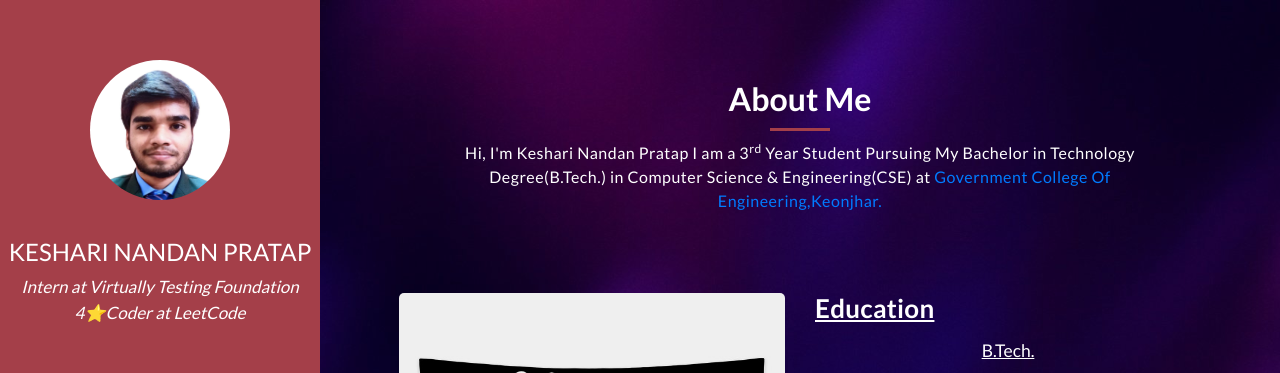
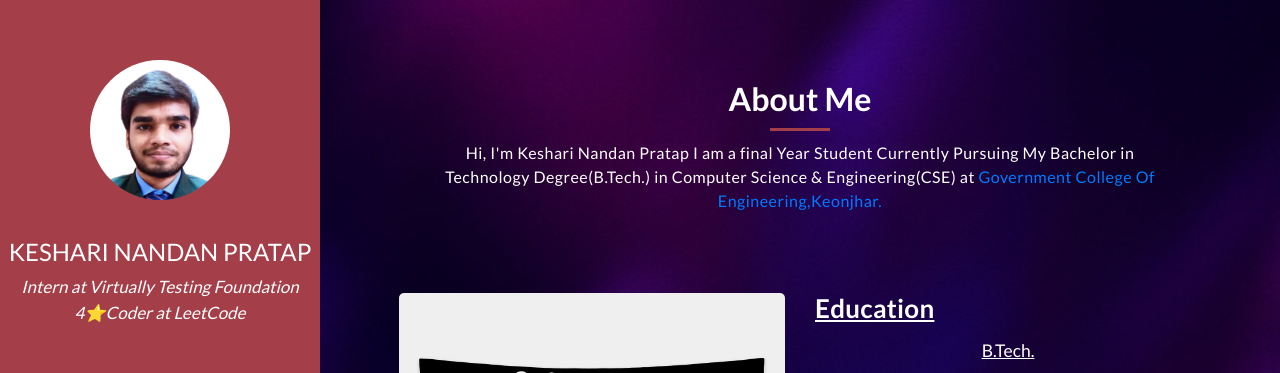
Before and after one commit to KESHARINANDANPRATAP/My_Portfolio_Website, a plain HTML site: page index.html in a window 1280 px wide. Shown: the top 373 px of the page. Drawn offline with nearby package versions, Linux system fonts and the light colour scheme.

Commit message:
Update index.html

```diff
--- a/index.html
+++ b/index.html
@@ -116,7 +116,7 @@ https://templatemo.com/tm-531-reflux
             <h2>About Me</h2>
             <div class="line-dec"></div>
             <span
-              >Hi, I'm Keshari Nandan Pratap  I am a 3<sup>rd</sup> Year Student Pursuing My Bachelor in Technology Degree(B.Tech.) in Computer Science & Engineering(CSE) at  <a href="http://www.gcekjr.ac.in/" target="_blank">Government College Of Engineering,Keonjhar.</a>
+              >Hi, I'm Keshari Nandan Pratap  I am a  final Year Student Currently Pursuing My Bachelor in Technology Degree(B.Tech.) in Computer Science & Engineering(CSE) at  <a href="http://www.gcekjr.ac.in/" target="_blank">Government College Of Engineering,Keonjhar.</a>
             </span
             >
           </div>
```
